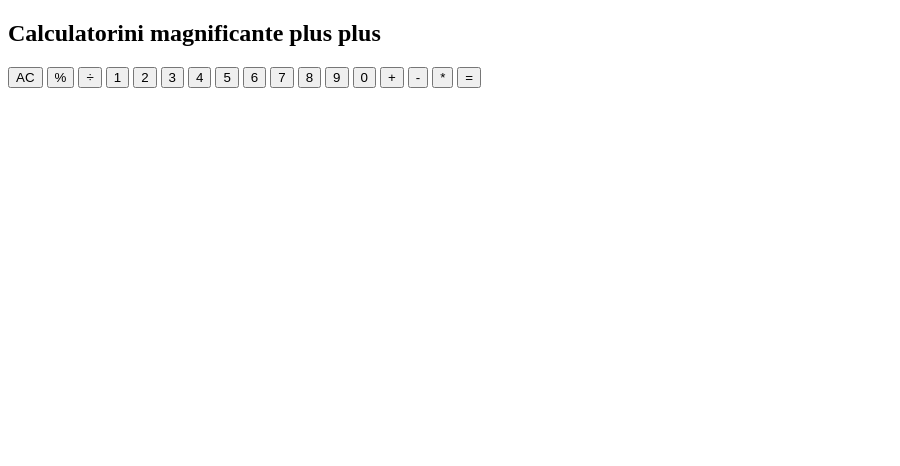
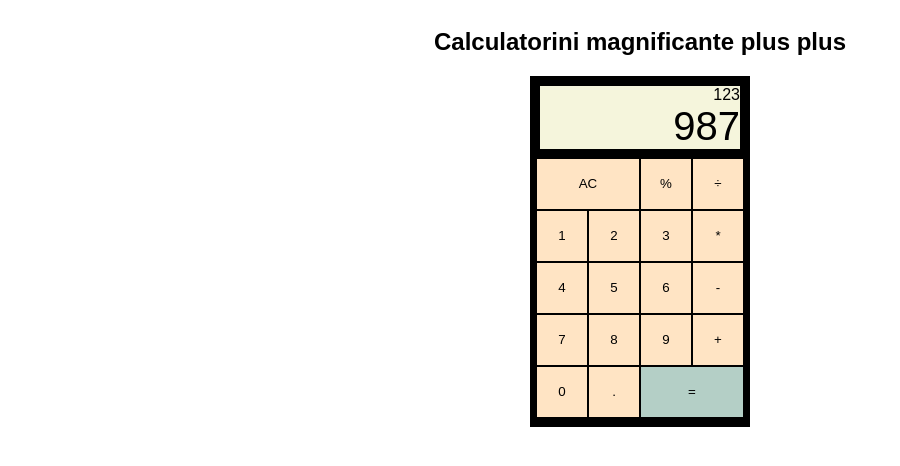
Before and after one commit to SimonADW/calculatorini, a plain HTML site: page index.html in a window 1280 px wide. Shown: the whole page, without its empty margins (0-900 px from the left). Drawn offline with Linux system fonts and the light colour scheme.

Commit message:
Layout buttons and display CSS

```diff
--- a/index.html
+++ b/index.html
@@ -5,7 +5,7 @@
     <meta http-equiv="X-UA-Compatible" content="IE=edge">
     <meta name="viewport" content="width=device-width, initial-scale=1.0">
     <title>Calculatorini</title>
-    <link rel="styles" href="styles.css">
+    <link rel="stylesheet" href="styles.css">
     <script src="script.js" defer></script>
 </head>
 
@@ -13,8 +13,11 @@
     <div class="containerMain">
     <h2>Calculatorini magnificante plus plus</h2>
     <div class="calcOuter">
-        <div class="display" id="displayBank"></div>
-        <div class="display" id="displayMain"></div>
+        <div class="containerDisplay" id="containerDisplay">
+            <div class="display" id="displayBank">123</div>
+            <div class="display" id="displayMain">987</div>
+        </div>
+        <div class="containerButtons">
             <button type="button" class="opButton" id="acButton">AC</button>
             <button type="button" class="opButton" id="opButtonPercent">%</button>
             <button type="button" class="opButton" id="opButtonDivide">÷</button>
@@ -31,7 +34,9 @@
             <button type="button" class="opButton" id="opButtonAdd">+</button>
             <button type="button" class="opButton" id="opButtonSubtract">-</button>
             <button type="button" class="opButton" id="opButtonMultiply">*</button>
+            <button type="button" class="numButton" id="numButtonDot">.</button>
             <button type="button" class="opButton" id="opButtonSum">=</button>
+        </div>
     </div>
     </div>
 </body>
--- a/styles.css
+++ b/styles.css
@@ -1,7 +1,82 @@
-*. {
+* {
     font-family: Arial, Helvetica, sans-serif;
 }
 
 body {
+    display: flex;
+    justify-content: center;
+}
+
+.containerMain {
+    display: flex;
+    flex-direction: column;
+    align-items: center;
+}
+
+
+.calcOuter {
+    display: flex;
+    flex-direction: column;
+    background-color: black;
+    width: 220px;
+    height: auto;
+}
+
+.containerDisplay {
+    display: flex;
+    flex-direction: column;
+    background-color: beige;
+    margin: 10px;
+}
+
+.display {
+    display: flex;
+    justify-content: flex-end;
 
 }
+
+#displayMain {
+    font-size: 40px;
+
+}
+.containerButtons {
+    display: grid;
+    align-self: center;
+    grid-template-columns: 50px 50px 50px 50px;
+    grid-template-rows: 50px 50px 50px 50px 50px;
+    margin-bottom: 10px;
+    gap: 2px;
+
+    grid-template-areas:
+        "ac ac . ."
+        ". . . multi"
+        ". . . subtract"
+        ". . . add"
+        ". . sum sum"
+}
+
+button {
+    background-color: bisque;
+    border-style: none;
+}
+
+#acButton {
+    grid-area: ac;
+}
+
+#opButtonSum {
+    grid-area: sum;
+    background-color:rgb(180, 207, 198);
+}
+
+#opButtonAdd {
+    grid-area: add;
+}
+
+#opButtonSubtract {
+    grid-area: subtract;
+}
+
+#opButtonMultiply {
+    grid-area: multi;
+}
```
Lines whose indentation alone changed are shown as unchanged.
